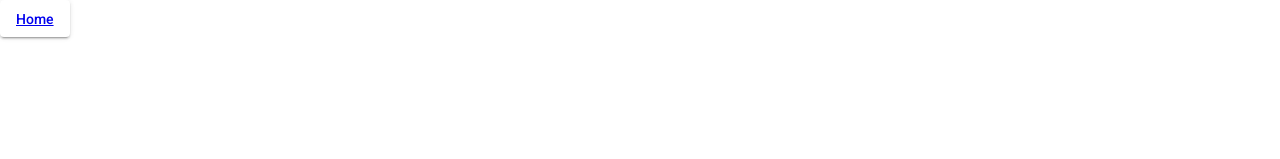
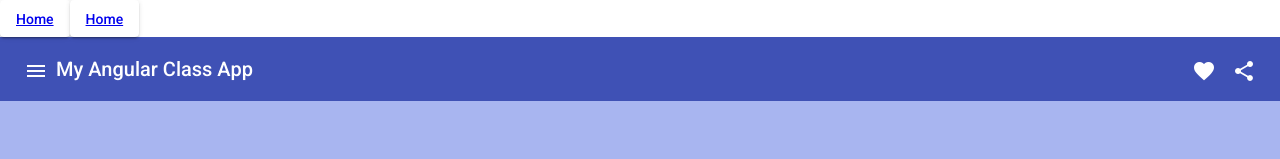
Before and after one commit to nirmalieo3/angular-tutorial, an Angular app: page /home in a window 1280 px wide. Before the commit this address led to /. Shown: the top 159 px of the page. Built offline with nearby package versions, Linux system fonts and the light colour scheme.

Commit message:
changed files

```diff
--- a/src/app/app.component.html
+++ b/src/app/app.component.html
@@ -1,2 +1,4 @@
 <button mat-button mat-raised-button ><a [routerLink] = "['/home']">Home</a></button>
+<button mat-button mat-raised-button ><a [routerLink] = "['/profile']">Home</a></button>
+
 <router-outlet></router-outlet>
```
Also changed, not shown: src/app/app-routing.module.ts (+6 -7 lines).
